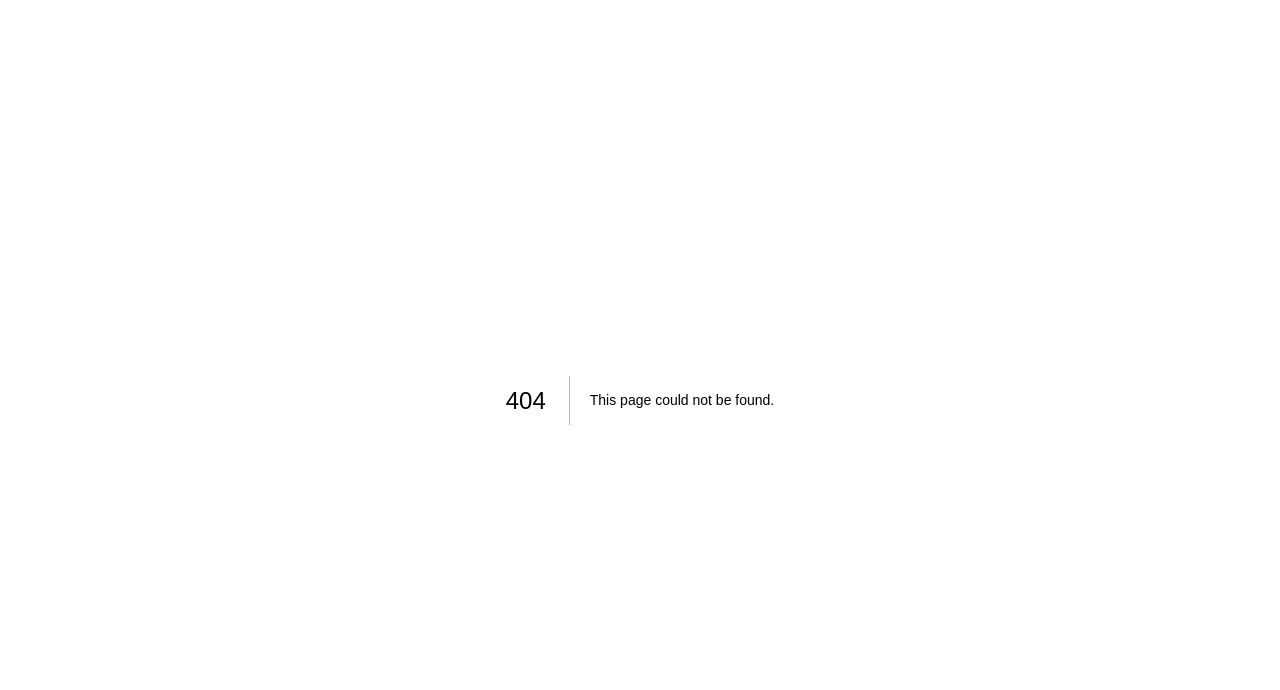
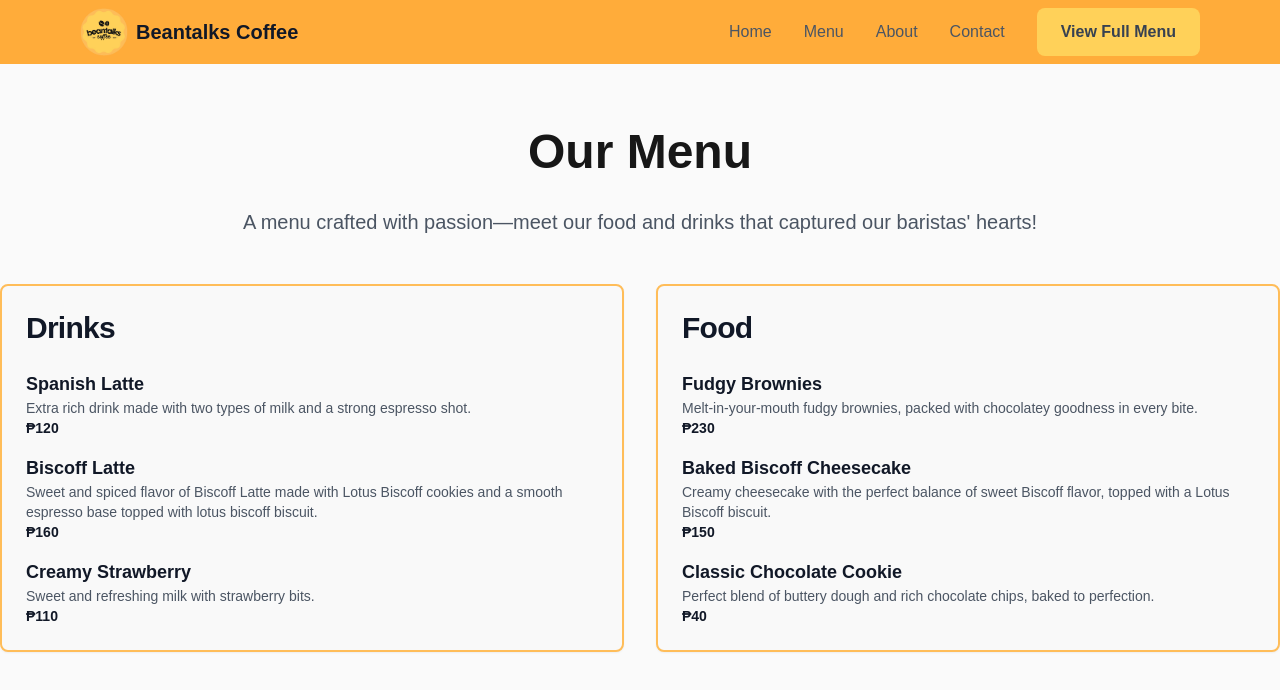
Before and after one commit to viduyafrancesca/companywebsite, a Next.js app in the folder frontend/: page /full-menu in a window 1280 px wide. Before the commit this address had no page. Shown: the top 690 px of the page. Built offline with nearby package versions, Linux system fonts and the light colour scheme.

Commit message:
Updated navbar, added menu

```diff
--- /dev/null
+++ b/frontend/src/app/full-menu/page.tsx
@@ -0,0 +1,65 @@
+import React from "react";
+import { Card, CardHeader, CardTitle, CardContent } from "@/components/ui/card";
+import Navbar from '@/components/Navbar';
+
+const drinksMenu = [
+  { name: "Spanish Latte", description: "Extra rich drink made with two types of milk and a strong espresso shot.", price: "₱120" },
+  { name: "Biscoff Latte", description: "Sweet and spiced flavor of Biscoff Latte made with Lotus Biscoff cookies and a smooth espresso base topped with lotus biscoff biscuit.", price: "₱160" },
+  { name: "Creamy Strawberry", description: "Sweet and refreshing milk with strawberry bits.", price: "₱110" },
+];
+
+const foodMenu = [
+  { name: "Fudgy Brownies", description: "Melt-in-your-mouth fudgy brownies, packed with chocolatey goodness in every bite.", price: "₱230" },
+  { name: "Baked Biscoff Cheesecake", description: "Creamy cheesecake with the perfect balance of sweet Biscoff flavor, topped with a Lotus Biscoff biscuit.", price: "₱150" },
+  { name: "Classic Chocolate Cookie", description: "Perfect blend of buttery dough and rich chocolate chips, baked to perfection.", price: "₱40" },
+];
+
+const FullMenu = () => {
+  return (
+    <div className="min-h-screen bg-[#fafafa] pt-32"> {/* Add pt-16 for top padding */}
+      <Navbar />
+      <div className="container mx-auto">
+        <h2 className="text-4xl md:text-5xl font-bold text-[#171717] text-center mb-8">Our Menu</h2>
+        <p className="text-xl text-gray-600 text-center mb-12">
+          A menu crafted with passion—meet our food and drinks that captured our baristas&apos; hearts!
+        </p>
+
+        <div className="grid grid-cols-1 md:grid-cols-2 gap-8">
+          {/* Drinks Card */}
+          <Card className="bg-[#f9f9f9] border-2 border-[#ffbd59] text-gray-900">
+            <CardHeader>
+              <CardTitle className="text-3xl">Drinks</CardTitle>
+            </CardHeader>
+            <CardContent className="space-y-4">
+              {drinksMenu.map((item, index) => (
+                <div key={index}>
+                  <h4 className="text-lg font-semibold">{item.name}</h4>
+                  <p className="text-sm text-gray-600">{item.description}</p>
+                  <p className="text-sm font-bold">{item.price}</p>
+                </div>
+              ))}
+            </CardContent>
+          </Card>
+
+          {/* Food Card */}
+          <Card className="bg-[#f9f9f9] border-2 border-[#ffbd59] text-gray-900">
+            <CardHeader>
+              <CardTitle className="text-3xl">Food</CardTitle>
+            </CardHeader>
+            <CardContent className="space-y-4">
+              {foodMenu.map((item, index) => (
+                <div key={index}>
+                  <h4 className="text-lg font-semibold">{item.name}</h4>
+                  <p className="text-sm text-gray-600">{item.description}</p>
+                  <p className="text-sm font-bold">{item.price}</p>
+                </div>
+              ))}
+            </CardContent>
+          </Card>
+        </div>
+      </div>
+    </div>
+  );
+};
+
+export default FullMenu;
--- a/frontend/src/app/globals.css
+++ b/frontend/src/app/globals.css
@@ -32,3 +32,7 @@ a {
 button, input, textarea {
   font-family: 'Poppins', sans-serif;
 }
+
+html {
+  scroll-behavior: smooth;
+}
--- a/frontend/src/components/MenuSection.tsx
+++ b/frontend/src/components/MenuSection.tsx
@@ -1,6 +1,7 @@
 'use client';
 
 import { Card, CardHeader, CardTitle, CardContent } from "@/components/ui/card";
+import Link from "next/link";
 
 const drinksMenu = [
     { name: "Spanish Latte", description: "Extra rich drink made with two types of milk and a strong espresso shot.", price: "₱120" },
@@ -59,9 +60,12 @@ const MenuSection = () => {
 
                 {/* Full Menu Button */}
                 <div className="text-center mt-8">
+                    {/* Directly wrap the button inside the Link component */}
+                    <Link href="full-menu">
                         <button className="px-6 py-3 rounded-lg bg-[#ffd159] text-gray-700 font-semibold hover:bg-[#ffbd59]">
                             View Full Menu
                         </button>
+                    </Link>
                 </div>
             </div>
         </div>
--- a/frontend/src/components/Navbar.tsx
+++ b/frontend/src/components/Navbar.tsx
@@ -1,69 +1,61 @@
 'use client';
 
-import React, { useState, useEffect } from 'react';
+import React, { useState } from 'react';
 import { Button } from "@/components/ui/button";
 import Image from 'next/image';
+import Link from 'next/link';
 
 const Navbar = () => {
   const [isMobileMenuOpen, setIsMobileMenuOpen] = useState(false);
-  const [isScrolled, setIsScrolled] = useState(false);
 
   const toggleMobileMenu = () => {
     setIsMobileMenuOpen(!isMobileMenuOpen);
   };
 
-  useEffect(() => {
-    const handleScroll = () => {
-      if (window.scrollY > 50) {
-        setIsScrolled(true); // Add transparent effect when scrolled more than 50px
-      } else {
-        setIsScrolled(false); // Reset the transparency when scrolled back to top
-      }
-    };
-
-    window.addEventListener('scroll', handleScroll);
-
-    return () => {
-      window.removeEventListener('scroll', handleScroll);
-    };
-  }, []);
-
   return (
-    <nav
-      className={`fixed top-0 w-full transition-all duration-300 z-50 ${isScrolled ? 'bg-[#ffbd59] bg-opacity-50' : 'bg-[#ffbd59]'}`}
-    >
+    <nav className="fixed top-0 w-full bg-[#ffac3a] backdrop-blur-md z-50">
       <div className="max-w-6xl mx-auto px-4">
-        <div className="flex items-center justify-between h-20">
-          {/* Left Side - Home, Menu */}
-          <div className="flex space-x-8 text-lg font-semibold text-gray-900">
-            <a href="#" className="hover:text-amber-600">Home</a>
-            <a href="#menu" className="hover:text-amber-600">Menu</a>
-          </div>
-
-          {/* Centered Logo */}
-          <div className="flex justify-center items-center w-full relative">
+        <div className="flex items-center justify-between h-16">
+          {/* Logo and Brand */}
+          <div className="flex items-center space-x-2">
             <Image
               src="/images/beantalks-logo-transparent.png"
               alt="Beantalks Coffee Logo"
-              width={100}
-              height={100}
-              className="absolute left-1/2 transform -translate-x-1/2 translate-y-1/4"
+              width={48}
+              height={48}
+              className="object-contain"
             />
+            <span className="text-xl font-bold text-gray-900">Beantalks Coffee</span>
           </div>
 
-          {/* Right Side - About, Contact */}
-          <div className="flex space-x-8 text-lg font-semibold text-gray-900">
-            <a href="#about" className="hover:text-amber-600">About</a>
-            <a href="#contact" className="hover:text-amber-600">Contact</a>
+          {/* Navigation Links - Desktop */}
+          <div className="hidden md:flex items-center space-x-8">
+            <Link href="/" className="text-gray-600 hover:text-amber-600">
+              Home
+            </Link>
+            <Link href="/#menu" className="text-gray-600 hover:text-amber-600">
+              Menu
+            </Link>
+            <Link href="/#about" className="text-gray-600 hover:text-amber-600">
+              About
+            </Link>
+            <Link href="/#contact" className="text-gray-600 hover:text-amber-600">
+              Contact
+            </Link>
+            <Link href="full-menu">
+              <button className="px-6 py-3 rounded-lg bg-[#ffd159] text-gray-700 font-semibold hover:bg-[#ffbd59]">
+                View Full Menu
+              </button>
+            </Link>
           </div>
 
           {/* Mobile Menu Button */}
-          <div className="md:hidden absolute right-4">
+          <div className="md:hidden">
             <Button
               variant="ghost"
               size="sm"
+              className="text-gray-600"
               onClick={toggleMobileMenu}
-              className="text-gray-900 focus:outline-none"
             >
               <svg
                 className="h-6 w-6"
@@ -81,17 +73,41 @@ const Navbar = () => {
             </Button>
           </div>
         </div>
+      </div>
 
-        {/* Mobile Menu */}
-        {isMobileMenuOpen && (
-          <div className="md:hidden bg-[#ffac3a] py-4 space-y-4 text-center">
-            <a href="#" className="block text-gray-900 hover:text-amber-600 text-lg font-semibold">Home</a>
-            <a href="#menu" className="block text-gray-900 hover:text-amber-600 text-lg font-semibold">Menu</a>
-            <a href="#about" className="block text-gray-900 hover:text-amber-600 text-lg font-semibold">About</a>
-            <a href="#contact" className="block text-gray-900 hover:text-amber-600 text-lg font-semibold">Contact</a>
-          </div>
-        )}
-      </div>
+      {/* Mobile Menu */}
+      {isMobileMenuOpen && (
+        <div className="md:hidden bg-[#ffac3a] py-4 space-y-4 text-center">
+          <Link
+            href="/"
+            className="block text-gray-900 hover:text-amber-600 text-lg font-semibold"
+            onClick={() => setIsMobileMenuOpen(false)}
+          >
+            Home
+          </Link>
+          <Link
+            href="/#menu"
+            className="block text-gray-900 hover:text-amber-600 text-lg font-semibold"
+            onClick={() => setIsMobileMenuOpen(false)}
+          >
+            Menu
+          </Link>
+          <Link
+            href="/#about"
+            className="block text-gray-900 hover:text-amber-600 text-lg font-semibold"
+            onClick={() => setIsMobileMenuOpen(false)}
+          >
+            About
+          </Link>
+          <Link
+            href="/#contact"
+            className="block text-gray-900 hover:text-amber-600 text-lg font-semibold"
+            onClick={() => setIsMobileMenuOpen(false)}
+          >
+            Contact
+          </Link>
+        </div>
+      )}
     </nav>
   );
 };
```
Lines whose indentation alone changed are shown as unchanged.
